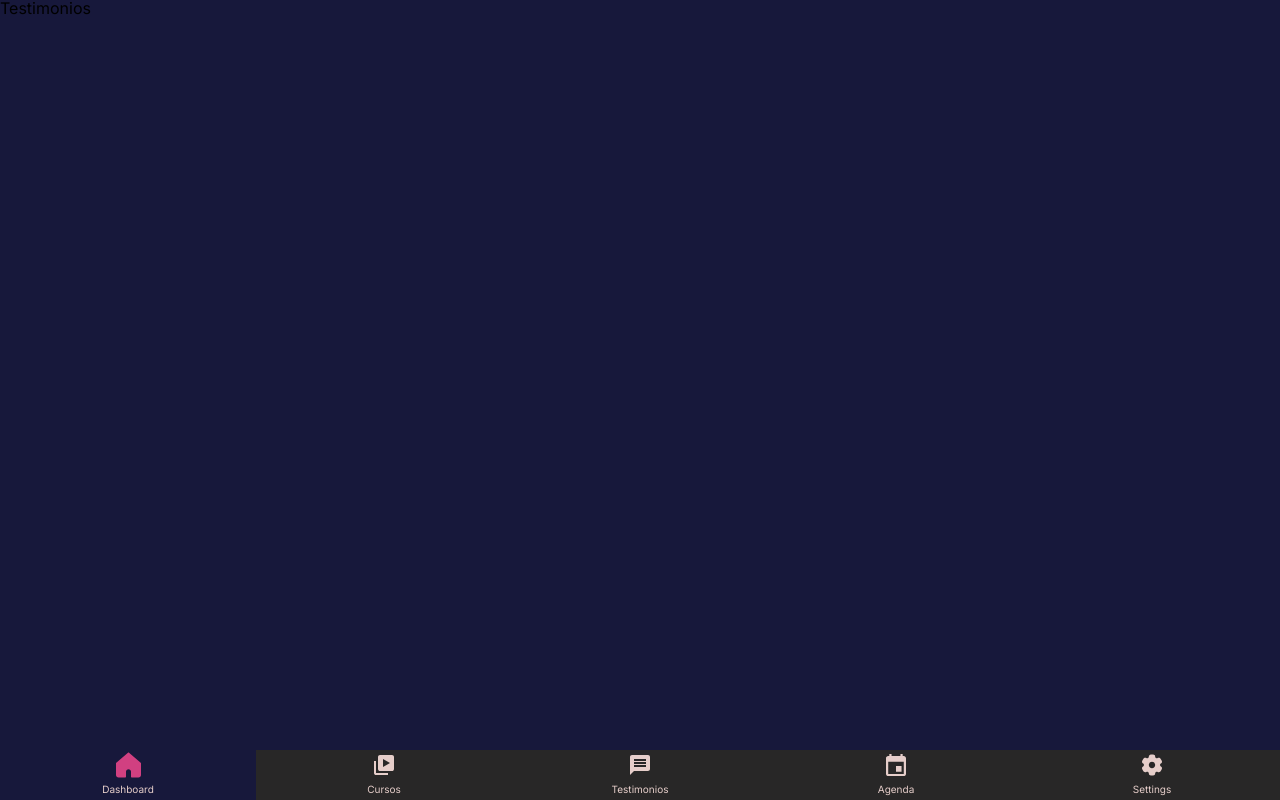
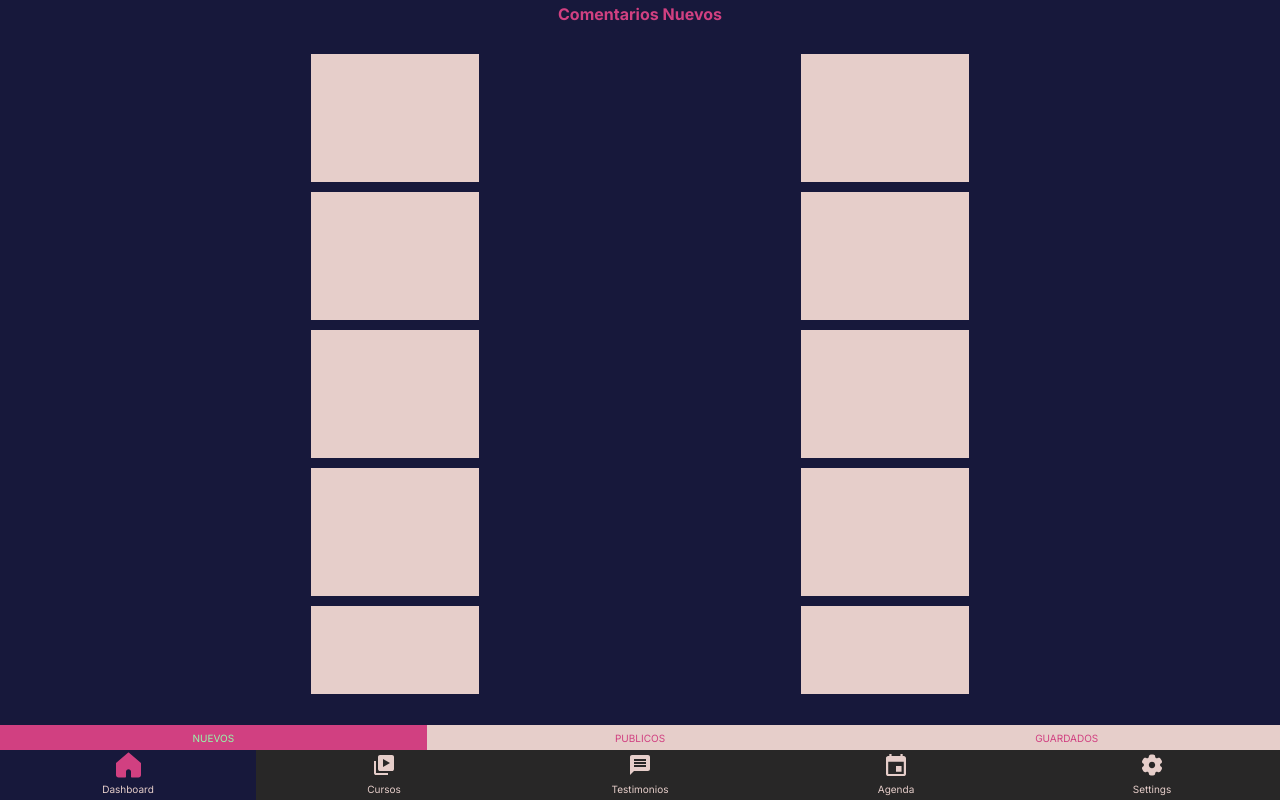
Before and after one commit to JuanMedinaRdz/Odeth-Magia-y-Videncia, a Next.js app in the folder frontend/admin-dashboard/: page /admin/testimonios in a window 1280 px wide. Built offline with nearby package versions, Linux system fonts and the light colour scheme.

Commit message:
✨ Add Testimonios layout

```diff
--- a/frontend/admin-dashboard/app/(admin)/layout.tsx
+++ b/frontend/admin-dashboard/app/(admin)/layout.tsx
@@ -12,9 +12,9 @@ type Props = {
 const Wrapper = styled.div`
   background-color: ${BlueDark};
   display: flex;
+  justify-content: space-between;
+  height: 100%;
   flex-direction: column;
-  min-height: 100vh;
-  justify-content: space-between;
 `;
 
 export default function DashboardLayout({ children }: Props) {
@@ -23,7 +23,11 @@ export default function DashboardLayout({ children }: Props) {
 
   return (
     <Wrapper>
-      <section>{children}</section>
+      <section
+        style={{ height: "-webkit-fill-available", position: "relative" }}
+      >
+        {children}
+      </section>
       <NavBar />
     </Wrapper>
   );
--- a/frontend/admin-dashboard/app/(admin)/testimonios/page.tsx
+++ b/frontend/admin-dashboard/app/(admin)/testimonios/page.tsx
@@ -1,5 +1,72 @@
-import React from "react";
+"use client";
+import BottomBar from "@features/testimonies/components/BottomBar";
+import { Pink } from "@shared/colors";
+import { Text } from "@shared/components";
+import { gutter } from "@shared/constants";
+import React, { useState } from "react";
+import styled, { css } from "styled-components";
 
-export default function page() {
-  return <div>Testimonios</div>;
+const Testimonios = styled.section`
+  display: flex;
+  flex-direction: column;
+  align-items: center;
+  justify-content: space-between;
+  position: absolute;
+  width: 100%;
+  height: 100%;
+  box-sizing: border-box;
+`;
+
+const CardsWrapper = styled.div`
+  display: grid;
+  column-gap: 10px;
+  row-gap: 10px;
+  grid-template-columns: auto auto;
+  max-height: 80vh;
+  overflow-y: auto;
+  width: -webkit-fill-available;
+  justify-content: space-evenly;
+`;
+
+const Card = styled.div`
+  width: 168px;
+  height: 128px;
+  background-color: ${Pink};
+`;
+
+const titleStyle = css`
+  font-weight: bold;
+  margin-top: ${gutter()};
+`;
+
+export default function Testimonies() {
+  const [selected, setSelected] = useState("NUEVOS");
+
+  return (
+    <Testimonios>
+      <Text size="medium" styles={titleStyle} color="secondary">
+        Comentarios Nuevos
+      </Text>
+      <CardsWrapper>
+        <Card />
+        <Card />
+        <Card />
+        <Card />
+        <Card />
+        <Card />
+        <Card />
+        <Card />
+        <Card />
+        <Card />
+        <Card />
+        <Card />
+        <Card />
+        <Card />
+        <Card />
+        <Card />
+        <Card />
+      </CardsWrapper>
+      <BottomBar selectedOption={selected} setSelected={setSelected} />
+    </Testimonios>
+  );
 }
--- /dev/null
+++ b/frontend/admin-dashboard/features/testimonies/components/BottomBar.tsx
@@ -0,0 +1,46 @@
+import { BlueDark, Green, Pink, Pink2 } from "@shared/colors";
+import React from "react";
+import styled from "styled-components";
+import { Text } from "@shared/components";
+
+const Wrapper = styled.div`
+  display: flex;
+  width: -webkit-fill-available;
+  height: 25px;
+`;
+
+const Button = styled.div<{ selected: boolean }>`
+  background-color: ${({ selected }) => (selected ? Pink2 : Pink)};
+  color: ${({ selected }) => (selected ? Green : BlueDark)};
+  width: 100%;
+  display: flex;
+  justify-content: center;
+  align-items: center;
+`;
+
+type Props = {
+  selectedOption: string;
+  setSelected: (option: string) => void;
+};
+function BottomBar({ selectedOption, setSelected }: Props) {
+  const buttonsText = ["NUEVOS", "PUBLICOS", "GUARDADOS"];
+
+  return (
+    <Wrapper>
+      {buttonsText.map((text) => {
+        const selected = selectedOption === text;
+        return (
+          <Button
+            selected={selected}
+            onClick={() => setSelected(text)}
+            key={text}
+          >
+            <Text color={selected ? "green" : "secondary"}>{text}</Text>
+          </Button>
+        );
+      })}
+    </Wrapper>
+  );
+}
+
+export default BottomBar;
--- a/frontend/admin-dashboard/shared/components/Text.tsx
+++ b/frontend/admin-dashboard/shared/components/Text.tsx
@@ -1,6 +1,6 @@
 import React from "react";
-import styled from "styled-components";
-import { Pink } from "@shared/colors";
+import styled, { CSSProp } from "styled-components";
+import { Green, Pink, Pink2 } from "@shared/colors";
 
 const getSize = (size: TextSize): string => {
   switch (size) {
@@ -13,19 +13,45 @@ const getSize = (size: TextSize): string => {
   }
 };
 
-const CustomText = styled.span<{ size: TextSize }>`
+const getColor = (color: TextColor): string => {
+  switch (color) {
+    case "primary":
+      return Pink;
+    case "secondary":
+      return Pink2;
+    case "green":
+      return Green;
+  }
+};
+
+const CustomText = styled.span<TextFormat>`
   font-size: ${({ size }) => getSize(size)};
-  color: ${Pink};
+  color: ${({ color }) => getColor(color)};
+  ${({ styles }) => styles}
 `;
 
 type TextSize = "small" | "medium" | "big";
+type TextColor = "primary" | "secondary" | "green";
+
+type TextFormat = {
+  size: TextSize;
+  color: TextColor;
+  styles?: CSSProp;
+};
 
 type Props = {
   children: React.ReactNode;
   size?: TextSize;
+  color?: TextColor;
+  styles?: CSSProp;
 };
 
 export default function Text(props: Props) {
-  const { children, size } = props;
-  return <CustomText size={size ?? "small"}>{children}</CustomText>;
+  const { children, size = "small", color = "primary", styles } = props;
+
+  return (
+    <CustomText size={size} color={color} styles={styles}>
+      {children}
+    </CustomText>
+  );
 }
--- /dev/null
+++ b/frontend/admin-dashboard/shared/components/index.ts
@@ -0,0 +1,3 @@
+export { default as Text } from "./Text";
+export { default as Option } from "./Option";
+export { default as Navbar } from "./navbar";
```
